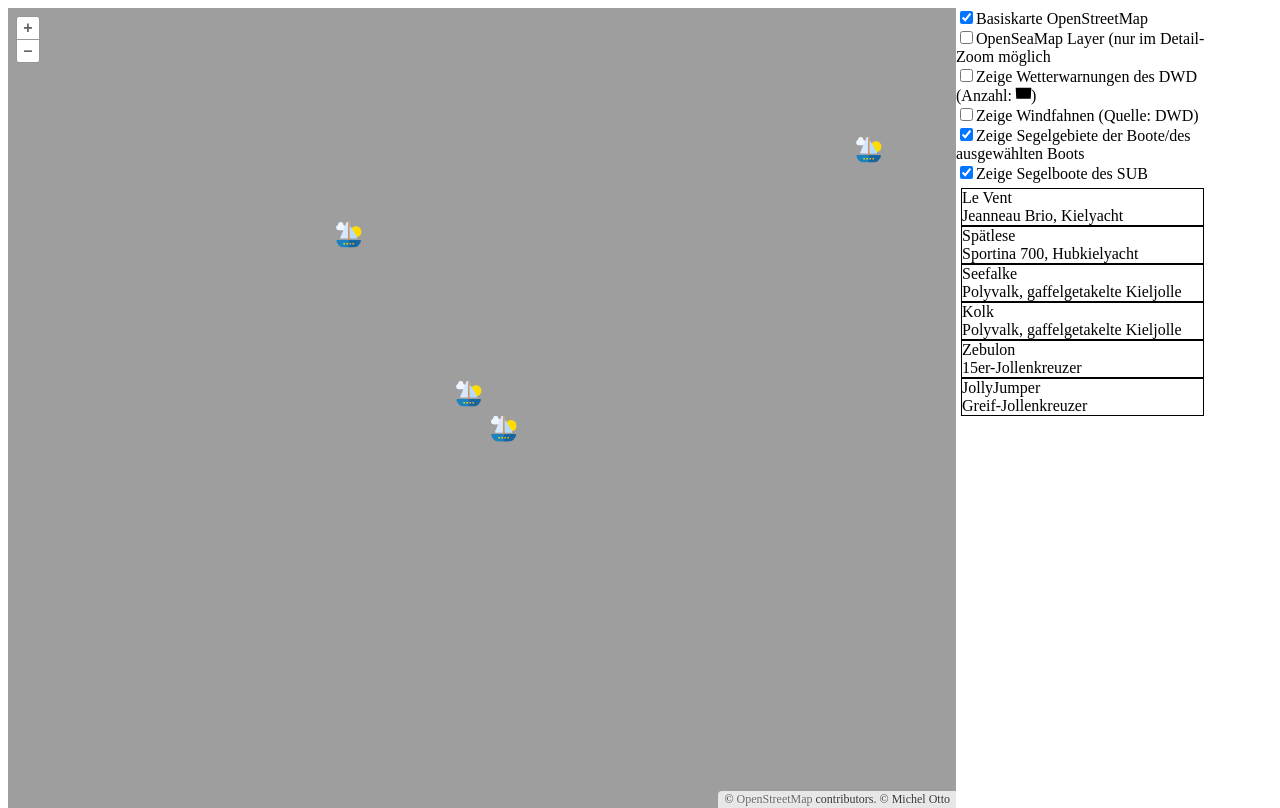
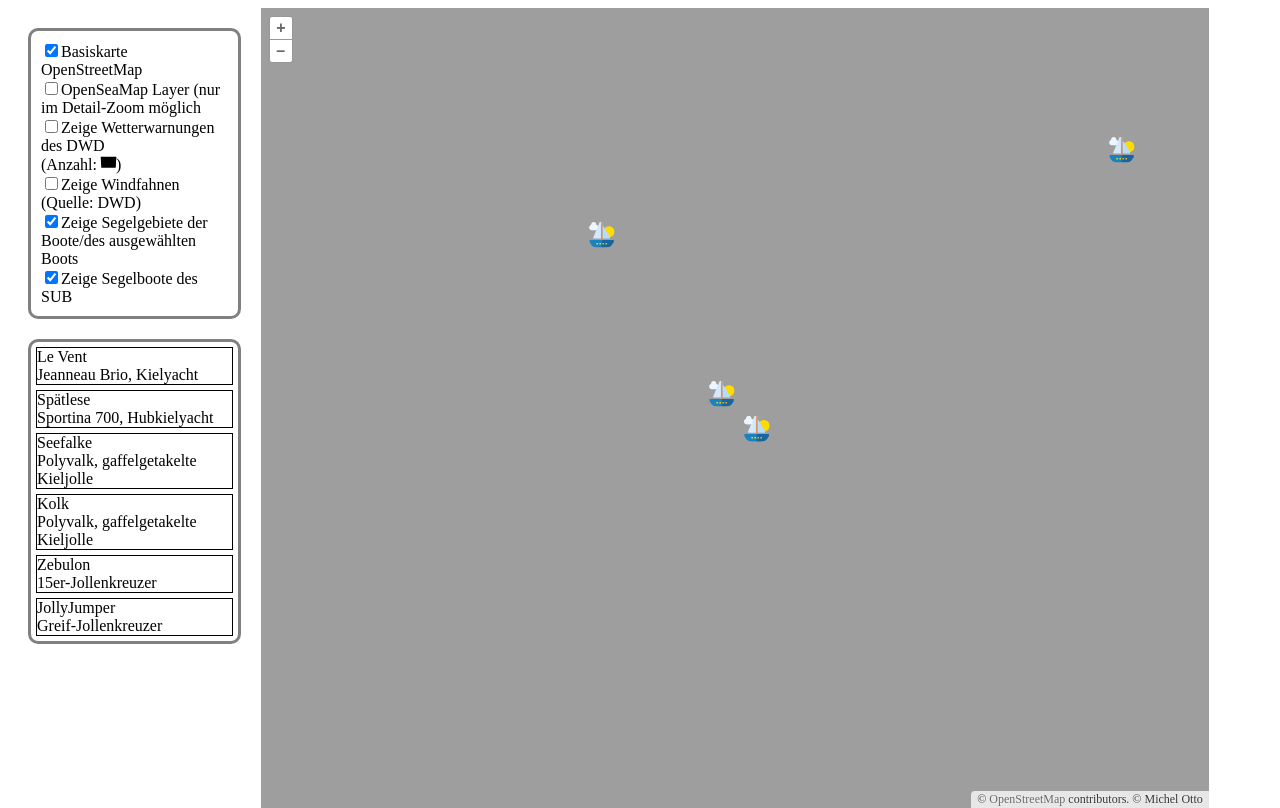
Before and after one commit to otmi100/BoatMap, a website built with Parcel: page index.html in a window 1280 px wide. Built offline with nearby package versions, Linux system fonts and the light colour scheme; no server answers.

Commit message:
change style

```diff
--- a/index.html
+++ b/index.html
@@ -5,15 +5,16 @@
   <meta charset="utf-8" />
   <title>SUB Boote</title>
   <link rel="stylesheet" type="text/css" href="style.css">
+  <meta name="viewport" content="width=device-width, initial-scale=1.0">
 </head>
 
 <body>
-  <div class="main">
-    <div id="map" class="map"></div>
-  </div>
   <div id="menu">
     <div id="layerswitcher"></div>
     <ul id="boats"></ul>
+  </div>
+  <div class="main">
+    <div id="map" class="map"></div>
   </div>
   <script src="./src/index.ts"></script>
 </body>
--- a/style.css
+++ b/style.css
@@ -2,6 +2,35 @@
   width: 20%;
   float: left;
 }
+
+#menu #layerswitcher {
+  border: 3px solid grey;
+  border-radius: 10px;
+  margin: 20px;
+  padding: 10px;
+}
+
+#menu #boats {
+  border: 3px solid grey;
+  border-radius: 10px;
+  margin: 20px;
+  padding: 0px;
+}
+
+#menu #boats li {
+  list-style-type: none;
+  border: 1px solid black;
+  margin-bottom: 10 px;
+  cursor: pointer;
+  margin: 5px;
+  padding: 0px;
+}
+
+#menu #boats li.active {
+  border: 1px solid blue;
+  background-color: deepskyblue;
+}
+
 .main {
   width: 75%;
   float: left;
@@ -18,22 +47,7 @@
   height: 800px;
 }
 
-#boats {
-  margin: 0px;
-  padding: 5px;
-}
 
-#boats li {
-  list-style-type: none;
-  border: 1px solid black;
-  margin-bottom: 10 px;
-  cursor: pointer;
-}
-
-#boats li.active {
-  border: 1px solid blue;
-  background-color: deepskyblue;
-}
 
 
 /* Code for "loader" animation
```
